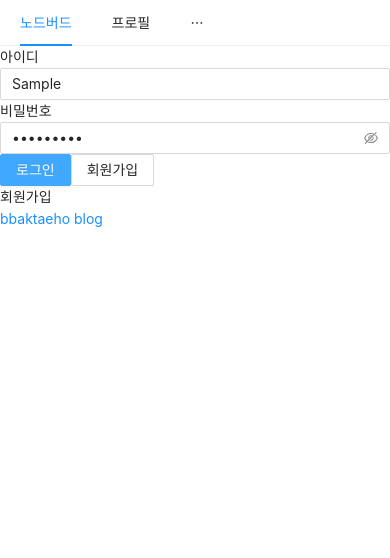
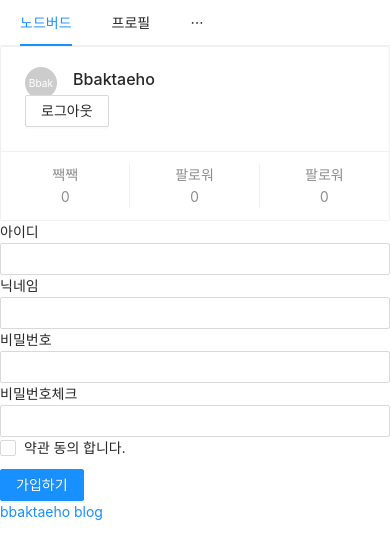
Before and after one commit to my-project-storage/web-twitter, a Next.js app in the folder front/: page /signup in a window 390 px wide. Both pictures are taken after typing "Sample", "Sample123" into the empty fields and a click on the button "로그인". Shown: the top 558 px of the page. Built offline with nearby package versions, Linux system fonts and the light colour scheme.

Commit message:
Add: 반응형과 로그인, 회원가입 폼

```diff
--- a/front/components/AppLayout.js
+++ b/front/components/AppLayout.js
@@ -2,9 +2,14 @@
 import PropTypes from 'prop-types';
 import Link from 'next/link';
 import { Menu, Input, Row, Col } from 'antd';
+import styled from 'styled-components';
 
 import UserProfile from './UserProfile';
 import LoginForm from './LoginForm';
+
+const SearchInput = styled(Input.Search)`
+  vertical-align: middle;
+`;
 
 // 일부 공통
 const AppLayout = ({ children }) => {
@@ -23,7 +28,7 @@
           </Link>
         </Menu.Item>
         <Menu.Item>
-          <Input.Search enterButton style={{ verticalAlign: 'middle' }}></Input.Search>
+          <SearchInput enterButton></SearchInput>
         </Menu.Item>
         <Menu.Item>
           <Link href="/signup">
@@ -40,7 +45,7 @@
       {/* gutter 는 컬럼 사이의 간격을 줌 */}
       <Row gutter={8}>
         <Col xs={24} md={6}>
-          {isLoggedIn ? <UserProfile /> : <LoginForm />}
+          {isLoggedIn ? <UserProfile setIsLoggedIn={setIsLoggedIn} /> : <LoginForm setIsLoggedIn={setIsLoggedIn} />}
         </Col>
         <Col xs={24} md={12}>
           {children}
--- a/front/components/LoginForm.js
+++ b/front/components/LoginForm.js
@@ -1,21 +1,29 @@
 import React, { useState, useCallback } from 'react';
 import Link from 'next/link';
 import { Form, Input, Button } from 'antd';
+import PropTypes from 'prop-types';
+import styled from 'styled-components';
+import useInput from '../hooks/useInput';
 
-const LoginForm = () => {
-  const [id, setId] = useState('');
-  const [password, setPassword] = useState('');
+const ButtonWrapper = styled.div`
+  margin-top: 10px;
+`;
 
-  const onChangeId = useCallback((e) => {
-    setId(e.target.value);
-  }, []);
+const FormWrapper = styled(Form)`
+  padding: 10px;
+`;
 
-  const onChangePassword = useCallback((e) => {
-    setPassword(e.target.value);
-  }, []);
+const LoginForm = ({ setIsLoggedIn }) => {
+  const [id, onChangeId] = useInput('');
+  const [password, onChangePassword] = useInput('');
+
+  const onSubmitForm = useCallback(() => {
+    console.log(id, password);
+    setIsLoggedIn(true);
+  }, [id, password]);
 
   return (
-    <Form>
+    <FormWrapper onFinish={onSubmitForm}>
       <div>
         <label htmlFor="user-id">아이디</label>
         <br></br>
@@ -26,7 +34,7 @@
         <br></br>
         <Input.Password name="user-password" value={password} onChange={onChangePassword} required></Input.Password>
       </div>
-      <div>
+      <ButtonWrapper>
         <Button type="primary" htmlType="submit" loading={false}>
           로그인
         </Button>
@@ -35,9 +43,13 @@
             <Button>회원가입</Button>
           </a>
         </Link>
-      </div>
-    </Form>
+      </ButtonWrapper>
+    </FormWrapper>
   );
 };
 
+LoginForm.propTypes = {
+  setIsLoggedIn: PropTypes.func.isRequired,
+};
+
 export default LoginForm;
--- a/front/components/UserProfile.js
+++ b/front/components/UserProfile.js
@@ -1,5 +1,32 @@
-const UserProfile = () => {
-  return <div>유저 프로필</div>;
+import React, { useCallback } from 'react';
+import { Card, Avatar, Button } from 'antd';
+
+const UserProfile = ({ setIsLoggedIn }) => {
+  const onLogout = useCallback(() => {
+    setIsLoggedIn(false);
+  }, []);
+
+  return (
+    <Card
+      actions={[
+        <div key="twit">
+          짹짹
+          <br />0
+        </div>,
+        <div key="followings">
+          팔로워
+          <br />0
+        </div>,
+        <div key="followings">
+          팔로워
+          <br />0
+        </div>,
+      ]}
+    >
+      <Card.Meta title="Bbaktaeho" avatar={<Avatar>Bbak</Avatar>}></Card.Meta>
+      <Button onClick={onLogout}>로그아웃</Button>
+    </Card>
+  );
 };
 
 export default UserProfile;
--- /dev/null
+++ b/front/hooks/useInput.js
@@ -0,0 +1,9 @@
+import { useState, useCallback } from 'react';
+
+export default (initialValue = null) => {
+  const [value, setValue] = useState(initialValue);
+  const handler = useCallback((e) => {
+    setValue(e.target.value);
+  }, []);
+  return [value, handler];
+};
--- a/front/pages/signup.js
+++ b/front/pages/signup.js
@@ -1,15 +1,84 @@
-import React from 'react';
+import React, { useCallback, useState } from 'react';
 import AppLayout from '../components/AppLayout';
 import Head from 'next/head';
+import { Form, Input, Checkbox, Button } from 'antd';
+import styled from 'styled-components';
+import useInput from '../hooks/useInput';
+
+const ErrorMessage = styled.div`
+  color: red;
+`;
 
 const SignUp = () => {
+  const [id, onChangeId] = useInput('');
+  const [password, onChangePassword] = useInput('');
+  const [nick, onChangeNick] = useInput('');
+  const [passwordCheck, setPasswordCheck] = useState('');
+  const [passwordError, setPasswordError] = useState(false);
+  const [term, setTerm] = useState('');
+  const [termError, setTermError] = useState(false);
+
+  const onChangePasswordCheck = useCallback(
+    (e) => {
+      setPasswordCheck(e.target.value);
+      console.log(e.target.value);
+      console.log(password);
+
+      setPasswordError(e.target.value !== password);
+    },
+    [password]
+  );
+  const onChangeTerm = useCallback((e) => {
+    setTerm(e.target.checked);
+    setTermError(false);
+  }, []);
+  const onsubmit = useCallback(() => {
+    if (password !== passwordCheck) return setPasswordError(true);
+    if (!term) return setTermError(true);
+    console.log(id, nick, password);
+  }, [password, passwordCheck, term]);
   return (
-    <>
+    <AppLayout>
       <Head>
         <title>회원가입 | NodeBird</title>
       </Head>
-      <AppLayout>회원가입</AppLayout>
-    </>
+      <Form onFinish={onsubmit}>
+        <div>
+          <label htmlFor="user-id">아이디</label>
+          <br />
+          <Input name="user-id" value={id} required onChange={onChangeId} />
+        </div>
+        <div>
+          <label htmlFor="user-nick">닉네임</label>
+          <br />
+          <Input name="user-nick" value={nick} required onChange={onChangeNick} />
+        </div>
+        <div>
+          <label htmlFor="user-password">비밀번호</label>
+          <br />
+          <Input name="user-password" type="password" value={password} required onChange={onChangePassword} />
+        </div>
+        <div>
+          <label htmlFor="user-password-check">비밀번호체크</label>
+          <br />
+          <Input name="user-password-check" type="password" value={passwordCheck} required onChange={onChangePasswordCheck} />
+        </div>
+        <div>{passwordError && <ErrorMessage>비밀번호가 일치하지 않습니다.</ErrorMessage>}</div>
+        <div>
+          <Checkbox name="user-term" checked={term} onChange={onChangeTerm}>
+            약관 동의 합니다.
+          </Checkbox>
+          {termError && <ErrorMessage>약관 동의가 필요합니다.</ErrorMessage>}
+        </div>
+        <div>
+          <div style={{ marginTop: 10 }}>
+            <Button type="primary" htmlType="submit">
+              가입하기
+            </Button>
+          </div>
+        </div>
+      </Form>
+    </AppLayout>
   );
 };
 
```
Also changed, not shown: front/components/FollowList.js (added, +36 -0 lines), front/components/NicknameEditForm.js (added, +13 -0 lines), front/pages/profile.js (+10 -1 lines).
